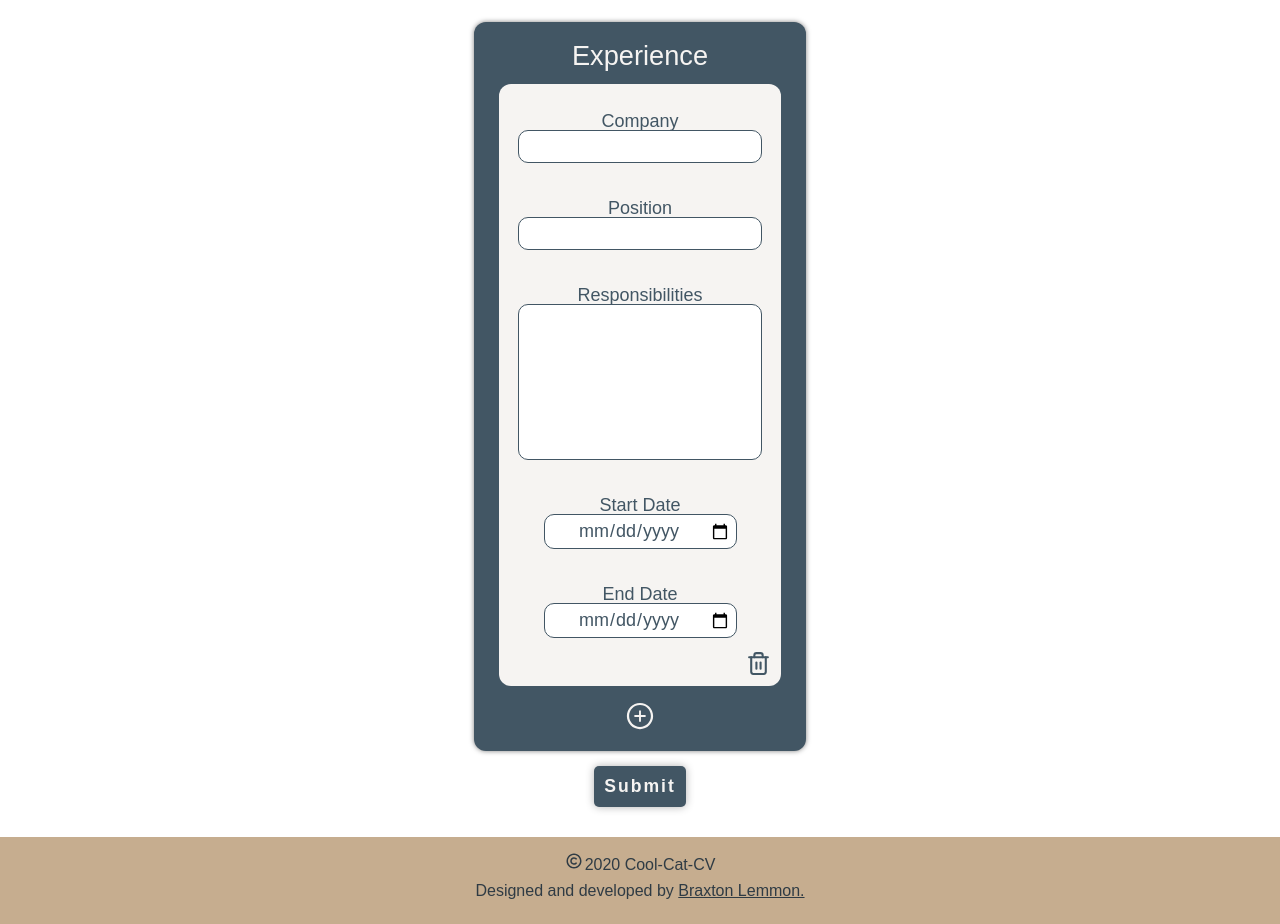
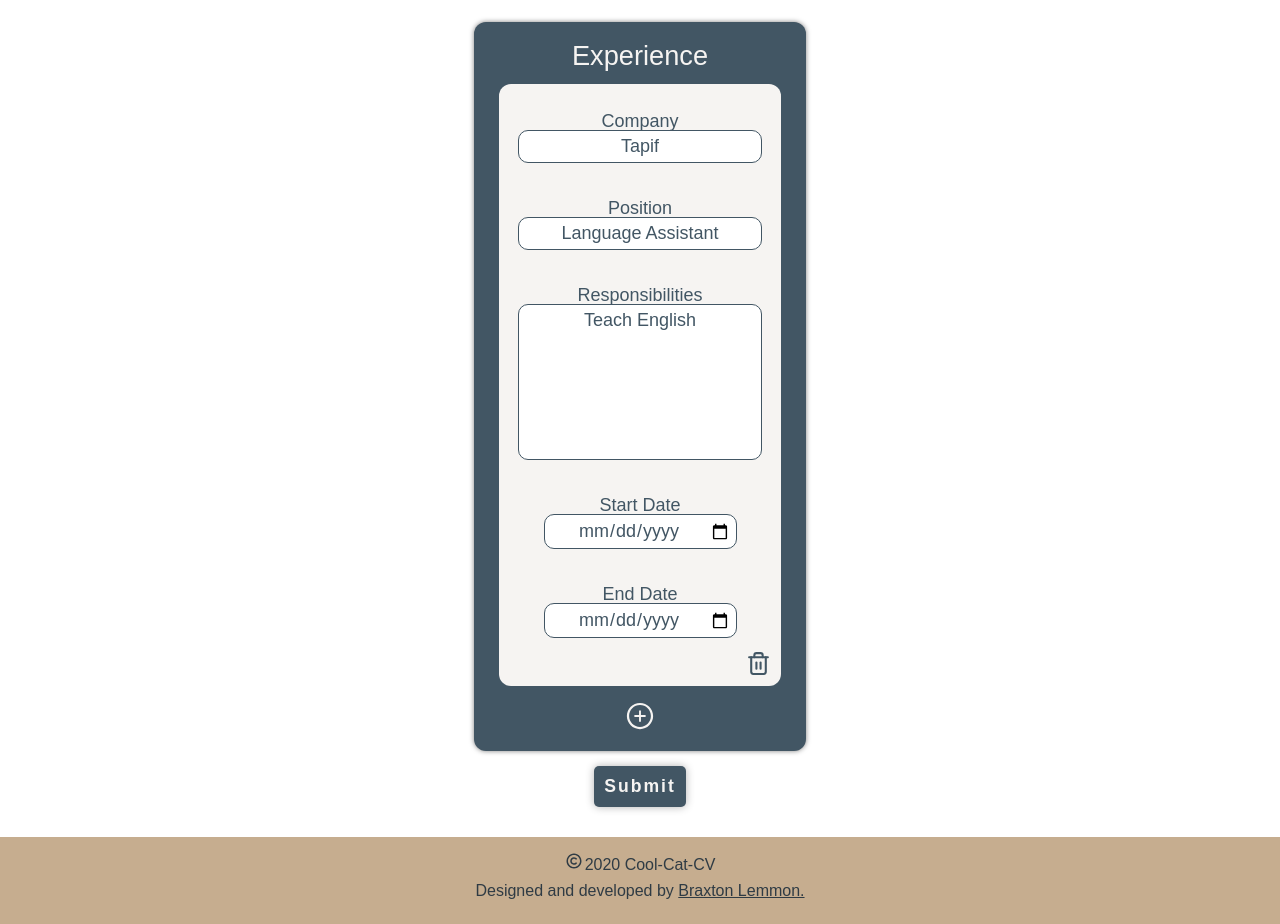
Before and after one commit to braxtonlemmon/cv-project-react, a React (Create React App) app: page / in a window 1280 px wide. Shown: the part 1940-2864 px from the top of the page. Built offline with nearby package versions, Linux system fonts and the light colour scheme; a web font is replaced by a local one.

Commit message:
Add defaultValue to input fields of Experience components.

```diff
--- a/src/components/ExperienceFormComponent.jsx
+++ b/src/components/ExperienceFormComponent.jsx
@@ -15,6 +15,7 @@ function ExperienceFormComponent({ experienceData, handleChange, handleDelete, i
             type="text"
             id={`company-${index}`}
             name={`company-${index}`}
+            defaultValue={experienceData.company}
             ref={register({
               required: 'Company is required',
               minLength: 1
@@ -29,6 +30,7 @@ function ExperienceFormComponent({ experienceData, handleChange, handleDelete, i
             type="text"
             id={`position-${index}`}
             name={`position-${index}`}
+            defaultValue={experienceData.position}
             ref={register({
               required: 'Position is required',
               minLength: 1
@@ -42,6 +44,7 @@ function ExperienceFormComponent({ experienceData, handleChange, handleDelete, i
           <textarea
             id={`responsibilities-${index}`}
             name={`responsibilities-${index}`}
+            defaultValue={experienceData.responsibilities}
             ref={register({
               required: 'Responsibilities are required',
               minLength: 1
@@ -56,6 +59,7 @@ function ExperienceFormComponent({ experienceData, handleChange, handleDelete, i
             type="date"
             id={`workStartDate-${index}`}
             name={`workStartDate-${index}`}
+            defaultValue={experienceData.workStartDate}
             ref={register({
               required: 'Start date is required',
             })}
@@ -69,6 +73,7 @@ function ExperienceFormComponent({ experienceData, handleChange, handleDelete, i
             type="date"
             id={`workEndDate-${index}`}
             name={`workEndDate-${index}`}
+            defaultValue={experienceData.workEndDate}
             ref={register({
               required: 'End date is required',
             })}
```
